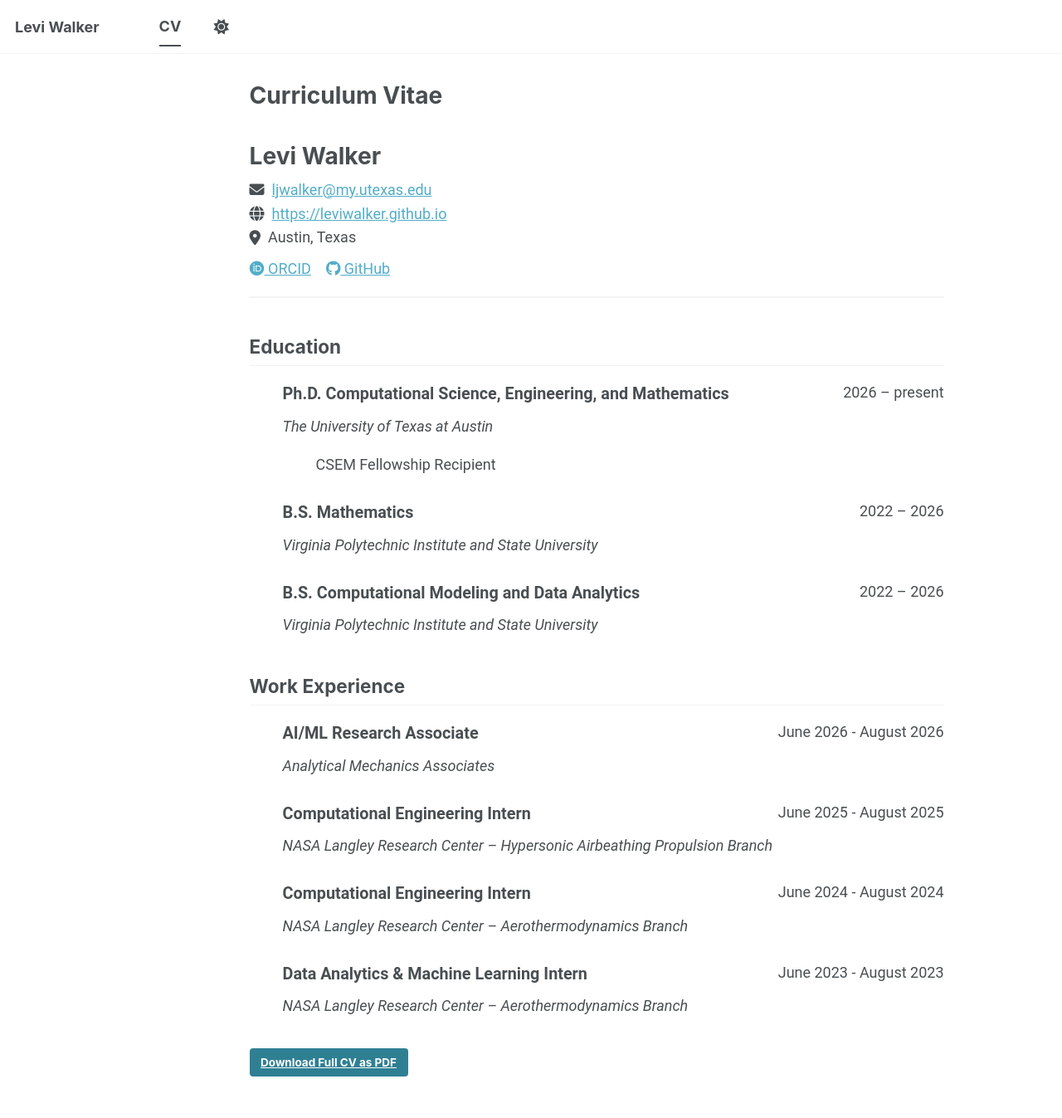
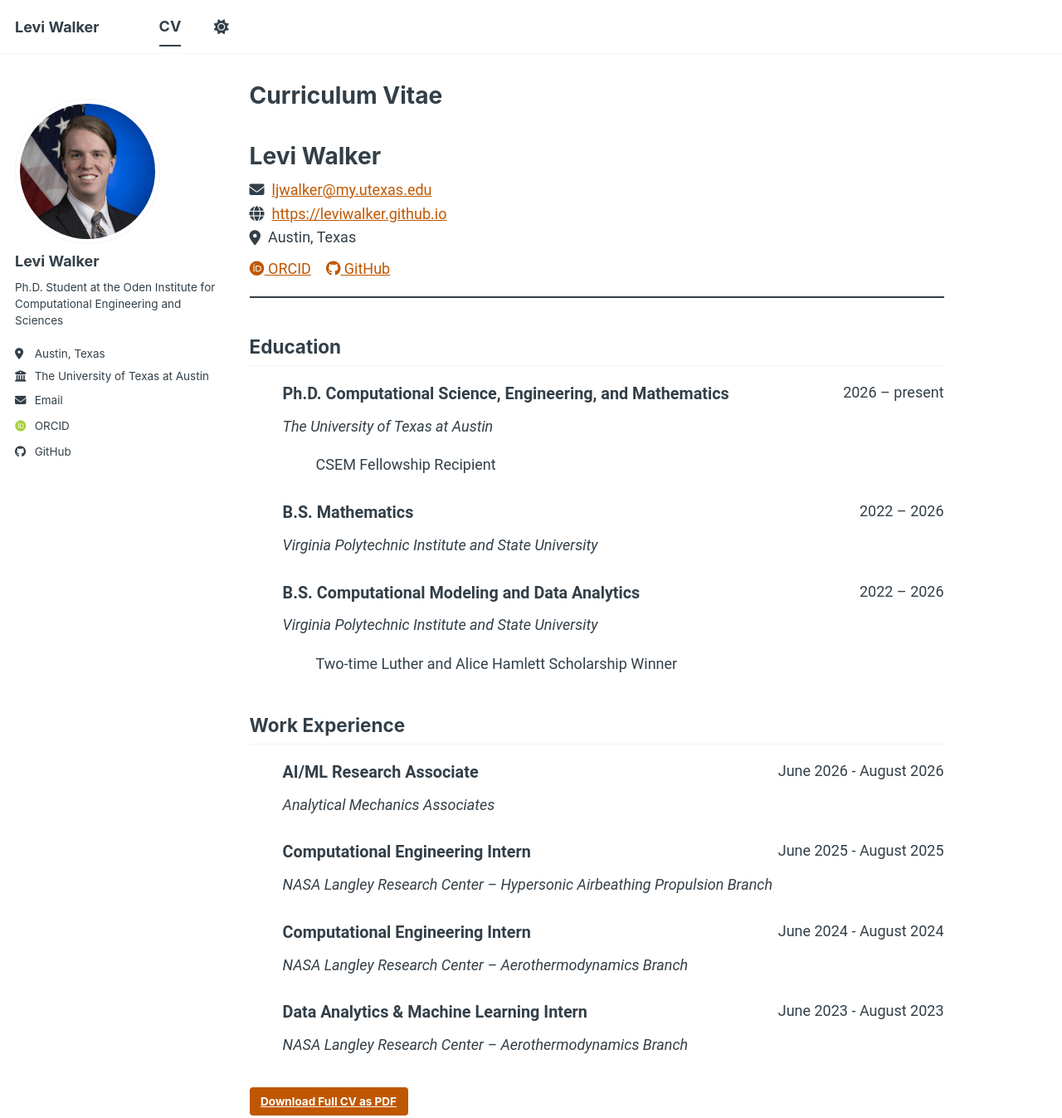
Before and after one commit to LeviWalker/leviwalker.github.io, a Jekyll site: the page built from _pages/cv-json.md, in a window 1280 px wide and 1347 px high. Shown: the whole window at 83% size. Built offline with Jekyll 4.4.1, drawn with Linux system fonts in a browser that asks for light colours; some web fonts are replaced; a script bundle is joined from its source files by our own code; library files that are not in the unit come from our copies.

Commit message:
update color theme and some spacing

```diff
--- a/_config.yml
+++ b/_config.yml
@@ -8,7 +8,7 @@
 
 # Basic Site Settings
 locale                   : "en-US"
-site_theme               : "default" # The available themes options are "default", "air", "sunrise", "mint", "dirt" and "contrast"
+site_theme               : "utexas" # The available themes options are "default", "air", "sunrise", "mint", "dirt" and "contrast"
 title                    : "Levi Walker"
 title_separator          : "-"
 name                     : &name "Levi Walker"
@@ -28,7 +28,7 @@ author:
   pronouns         :
   bio              : "Ph.D. Student at the Oden Institute for Computational Engineering and Sciences"
   location         : "Austin, Texas"
-  employer         : "University of Texas at Austin"
+  employer         : "The University of Texas at Austin"
   uri              : # URL
   email            : "ljwalker@my.utexas.edu"
 
--- a/_data/cv.json
+++ b/_data/cv.json
@@ -91,7 +91,8 @@
       "startDate": "2022",
       "endDate": "2026",
       "gpa": null,
-      "courses": []
+      "courses": [],
+      "summary": "Two-time Luther and Alice Hamlett Scholarship Winner"
     }
   ],
   "skills": [],
--- a/_sass/layout/_page.scss
+++ b/_sass/layout/_page.scss
@@ -18,9 +18,9 @@
 
 .page {
   @include breakpoint($large) {
-    @include span(10 of 12 last);
+    @include span(9.0 of 12 last);
     @include prefix(0.5 of 12);
-    @include suffix(2 of 12);
+    @include suffix(2.5 of 12);
   }
 
   .page__inner-wrap {
--- a/_sass/layout/_sidebar.scss
+++ b/_sass/layout/_sidebar.scss
@@ -25,7 +25,7 @@
   }
 
   @include breakpoint($large) {
-    @include span(2 of 12);
+    @include span(2.5 of 12);
     opacity: 1;
     -webkit-transition: opacity 0.2s ease-in-out;
             transition: opacity 0.2s ease-in-out;
--- /dev/null
+++ b/_sass/theme/_mycustom_dark.scss
@@ -0,0 +1,56 @@
+/* ==========================================================================
+    DEFAULT THEME - DARK VERSION
+    ========================================================================== */
+
+/* Color codes used for the theme */
+$primary-color              : #0ea1c5;
+$gray                       : #7a8288;
+$dark-gray                  : mix(#000, $gray, 40%);
+$darker-gray                : mix(#000, $gray, 60%);
+$light-gray                 : mix(#fff, $gray, 50%);
+
+$background                 : #474747;
+$background-light           : mix(#fff, $background, 80%);
+$background-lighter         : mix(#fff, $background, 90%);
+$text                       : #ffffff;
+$link                       : mix(#00f,#ffffff, 40%);
+// $link                       : #0ea1c5;
+$link-dark                  : mix(#000, $link, 25%);
+$link-light                 : mix(#fff, $link, 25%);
+
+/* Color codes used for the site */
+$danger-color               : #ee5f5b;
+$info-color                 : #2f7f93;
+$notice-color               : #7a8288;
+$success-color              : #62c462;
+$warning-color              : #f89406;
+
+/* Other basic settings for the template */
+$border-radius              : 4px;
+$box-shadow                 : 0 1px 1px rgba(0, 0, 0, 0.125);
+$global-transition          : all 0.2s ease-in-out;
+$masthead-height            : 70px;
+$navicon-width              : 28px;
+$navicon-height             : 4px;
+$sidebar-link-max-width     : 250px;
+$sidebar-screen-min-width   : 1024px;
+
+/* Dark theme for the site */
+html[data-theme="dark"] {
+    --global-base-color                 : #{$primary-color};
+    --global-bg-color                   : #{$background};
+    --global-footer-bg-color            : #{$background};
+    --global-border-color               : #{$light-gray};
+    --global-dark-border-color          : #{$background-light};
+    --global-code-background-color      : #fafafa;
+    --global-code-text-color            : #{$darker-gray};
+    --global-fig-caption-color          : #{$light-gray};
+    --global-link-color                 : #{$link};
+    --global-link-color-hover           : #{$link-dark};
+    --global-link-color-visited         : #{$link-light};
+    --global-masthead-link-color        : #{$text};
+    --global-masthead-link-color-hover  : #{$primary-color};
+    --global-text-color                 : #{$text};
+    --global-text-color-light           : #f3f3f3;
+    --global-thead-color                : #{$background-lighter};
+}
--- /dev/null
+++ b/_sass/theme/_mycustom_light.scss
@@ -0,0 +1,50 @@
+/* ==========================================================================
+    DEFAULT THEME - LIGHT VERSION
+    ========================================================================== */
+/* Color codes used for the theme */
+$primary-color              : #2f7f93;
+$gray                       : #7a8288;
+$dark-gray                  : mix(#000, $gray, 40%);
+$darker-gray                : mix(#000, $gray, 60%);
+$light-gray                 : mix(#fff, $gray, 50%);
+$lighter-gray               : mix(#fff, $gray, 90%);
+
+/* Color codes used for the site */
+$danger-color               : #ee5f5b;
+$info-color                 : #2f7f93;
+$notice-color               : #7a8288;
+$success-color              : #62c462;
+$warning-color              : #f89406;
+
+/* Other basic settings for the template */
+$border-radius              : 4px;
+$box-shadow                 : 0 1px 1px rgba(0, 0, 0, 0.125);
+$global-transition          : all 0.2s ease-in-out;
+$masthead-height            : 70px;
+$navicon-width              : 28px;
+$navicon-height             : 4px;
+$sidebar-link-max-width     : 250px;
+$sidebar-screen-min-width   : 1024px;
+
+// $link-color : #52adc8;
+$link-color : #{$dark-gray};
+
+/* Default light theme for the site */
+:root {
+    --global-base-color                 : #{$primary-color};
+    --global-bg-color                   : #fff;
+    --global-footer-bg-color            : #f2f3f3;
+    --global-border-color               : #{$lighter-gray};
+    --global-dark-border-color          : #bdc1c4;
+    --global-code-background-color      : #fafafa;
+    --global-code-text-color            : #{$darker-gray};
+    --global-fig-caption-color          : mix(#fff,  #{$dark-gray}, 25%);
+    --global-link-color                 : #{$link-color};
+    --global-link-color-hover           : #{$link-color};
+    --global-link-color-visited         : #{$link-color};
+    --global-masthead-link-color        : #{$dark-gray};
+    --global-masthead-link-color-hover  : mix(#000, #{$gray}, 25%);
+    --global-text-color                 : #{$dark-gray};
+    --global-text-color-light           : #{$light-gray};
+    --global-thead-color                : #{$lighter-gray};
+}
--- /dev/null
+++ b/_sass/theme/_utexas_dark.scss
@@ -0,0 +1,77 @@
+/* ==========================================================================
+    DEFAULT THEME - DARK VERSION
+    ========================================================================== */
+
+
+
+$utexas_burnt_orange        : #bf5700;
+$utexas_white               : #ffffff;
+$utexas_charcoal            : #333f48;
+$utexas_tangerine           : #f8971f;
+$utexas_sunshine            : #ffd600;
+$utexas_cactus              : #a6cd57;
+$utexas_turtle_pond         : #579d42;
+$utexas_turqoise            : #00a9b7;
+$utexas_bluebonnet          : #005f86;
+$utexas_shade               : #9cadb7;
+$utexas_limestone           : #d6d2c4;
+
+
+
+/* Color codes used for the theme */
+$primary-color              : #0ea1c5;
+$gray                       : #7a8288;
+$dark-gray                  : mix(#000, $gray, 40%);
+$darker-gray                : mix(#000, $gray, 60%);
+$light-gray                 : mix(#fff, $gray, 50%);
+
+$background                 : #474747;
+$background-light           : mix(#fff, $background, 80%);
+$background-lighter         : mix(#fff, $background, 90%);
+$text                       : #ffffff;
+$link                       : mix(#00f,#ffffff, 40%);
+// $link                       : #0ea1c5;
+$link-dark                  : mix(#000, $link, 25%);
+$link-light                 : mix(#fff, $link, 25%);
+
+/* Color codes used for the site */
+$danger-color               : #ee5f5b;
+$info-color                 : #2f7f93;
+$notice-color               : #7a8288;
+$success-color              : #62c462;
+$warning-color              : #f89406;
+
+/* Other basic settings for the template */
+$border-radius              : 4px;
+$box-shadow                 : 0 1px 1px rgba(0, 0, 0, 0.125);
+$global-transition          : all 0.2s ease-in-out;
+$masthead-height            : 70px;
+$navicon-width              : 28px;
+$navicon-height             : 4px;
+$sidebar-link-max-width     : 250px;
+$sidebar-screen-min-width   : 1024px;
+
+/* Dark theme for the site */
+html[data-theme="dark"] {
+    --global-base-color                 : #{$utexas_turqoise};
+    // --global-bg-color                   : #{$darker-gray};
+    // --global-footer-bg-color            : #{$darker-gray};
+    --global-bg-color                   : #{$utexas_charcoal};
+    --global-footer-bg-color            : #{$utexas_charcoal};
+    --global-border-color               : #{$utexas_shade};
+    --global-dark-border-color          : #{$utexas_shade};
+    --global-code-background-color      : #fafafa;
+    --global-code-text-color            : #{$darker-gray};
+    --global-fig-caption-color          : #{$light-gray};
+    --global-link-color                 : #{$utexas_turqoise};
+    --global-link-color-hover           : #{$utexas_turqoise};
+    --global-link-color-visited         : #{$utexas_turqoise};
+    // --global-link-color                 : #{$utexas_white};
+    // --global-link-color-hover           : #{$utexas_white};
+    // --global-link-color-visited         : #{$utexas_white};
+    --global-masthead-link-color        : #{$utexas_white};
+    --global-masthead-link-color-hover  : #{$utexas_white};
+    --global-text-color                 : #{$text};
+    --global-text-color-light           : #f3f3f3;
+    --global-thead-color                : #{$background-lighter};
+}
--- /dev/null
+++ b/_sass/theme/_utexas_light.scss
@@ -0,0 +1,70 @@
+/* ==========================================================================
+    DEFAULT THEME - LIGHT VERSION
+    ========================================================================== */
+$utexas_burnt_orange        : #bf5700;
+$utexas_white               : #ffffff;
+$utexas_charcoal            : #333f48;
+$utexas_tangerine           : #f8971f;
+$utexas_sunshine            : #ffd600;
+$utexas_cactus              : #a6cd57;
+$utexas_turtle_pond         : #579d42;
+$utexas_turqoise            : #00a9b7;
+$utexas_bluebonnet          : #005f86;
+$utexas_shade               : #9cadb7;
+$utexas_limestone           : #d6d2c4;
+
+/* Color codes used for the theme */
+$primary-color              : #2f7f93;
+$gray                       : #7a8288;
+$dark-gray                  : mix(#000, $gray, 40%);
+$darker-gray                : mix(#000, $gray, 60%);
+$light-gray                 : mix(#fff, $gray, 50%);
+$lighter-gray               : mix(#fff, $gray, 90%);
+
+/* Color codes used for the site */
+$danger-color               : #ee5f5b;
+$info-color                 : #2f7f93;
+$notice-color               : #7a8288;
+$success-color              : #62c462;
+$warning-color              : #f89406;
+
+/* Other basic settings for the template */
+$border-radius              : 4px;
+$box-shadow                 : 0 1px 1px rgba(0, 0, 0, 0.125);
+$global-transition          : all 0.2s ease-in-out;
+$masthead-height            : 70px;
+$navicon-width              : 28px;
+$navicon-height             : 4px;
+$sidebar-link-max-width     : 250px;
+$sidebar-screen-min-width   : 1024px;
+
+// $link-color : #52adc8;
+$link-color : #{$dark-gray};
+
+/* Default light theme for the site */
+:root {
+    --global-base-color                 : #{$utexas_burnt_orange};
+    --global-bg-color                   : #{$utexas_white};
+    --global-footer-bg-color            : #f2f3f3;
+    --global-border-color               : #{$lighter-gray};
+    --global-dark-border-color          : #bdc1c4;
+    --global-code-background-color      : #fafafa;
+    --global-code-text-color            : #{$darker-gray};
+    --global-fig-caption-color          : mix(#fff,  #{$dark-gray}, 25%);
+    --global-link-color                 : #{$utexas_burnt_orange};
+    --global-link-color-hover           : #{$utexas_burnt_orange};
+    --global-link-color-visited         : #{$utexas_burnt_orange};
+    --global-masthead-link-color        : #{$utexas_charcoal};
+    // --global-masthead-link-color        : #{$dark-gray};
+    // --global-masthead-link-color-hover  : mix(#000, #{$gray}, 25%);
+    --global-masthead-link-color-hover  : #{$utexas_charcoal};
+    --global-text-color                 : #{$utexas_charcoal};
+    --global-text-color-light           : #{$utexas_charcoal};
+    --global-thead-color                : #{$utexas_charcoal};
+}
+
+
+
+// $global-font-family: "Source Sans 3";
+// $header-font-family: "Source Sans 3";
+// $caption-font-family: "Source Sans 3";
```
Also changed, not shown: _pages/cv-json.md (+1 -1 lines).
